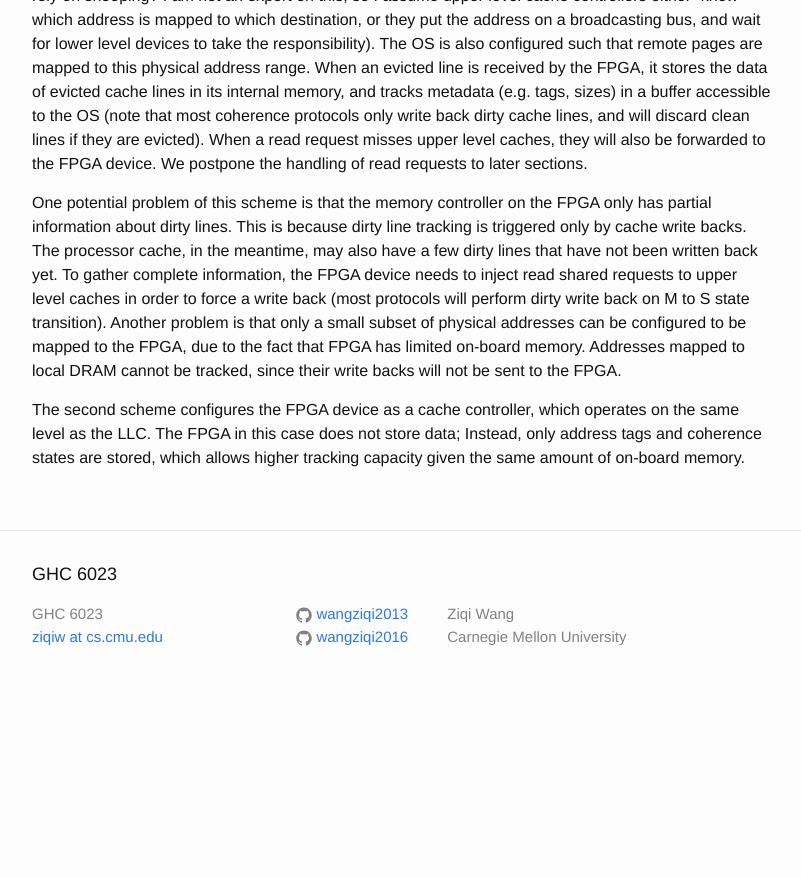
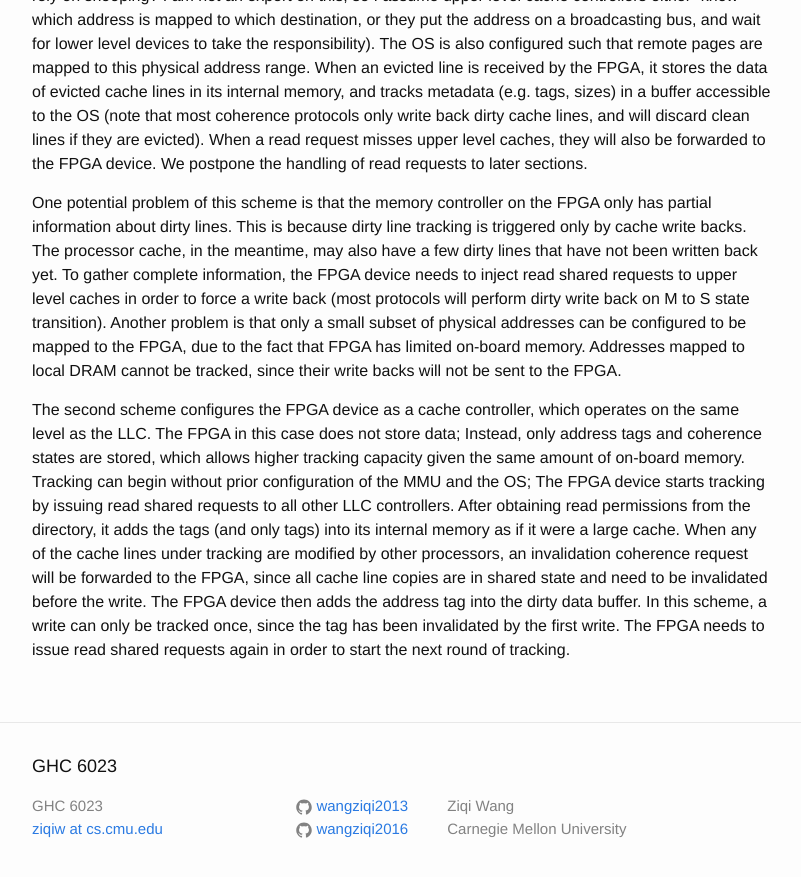
Before and after one commit to wangziqi2013/wangziqi2013.github.io, a Jekyll site: the page built from _posts/2019-11-13-pberry.markdown, in a window 1280 px wide and 900 px high, scrolled down 1051 px. Shown: the top 877 px of the window, without its empty margins (238-1039 px from the left). Built offline with Jekyll 4.4.1, drawn with Linux system fonts in a browser that asks for light colours; before the commit the page ends 1759 px from its top, so only the background shows below that.

Commit message:
Adding second scheme

```diff
--- a/_posts/2019-11-13-pberry.markdown
+++ b/_posts/2019-11-13-pberry.markdown
@@ -52,4 +52,11 @@ DRAM cannot be tracked, since their write backs will not be sent to the FPGA.
 
 The second scheme configures the FPGA device as a cache controller, which operates on the same level as the LLC. The
 FPGA in this case does not store data; Instead, only address tags and coherence states are stored, which allows higher
-tracking capacity given the same amount of on-board memory.
+tracking capacity given the same amount of on-board memory. Tracking can begin without prior configuration of the
+MMU and the OS; The FPGA device starts tracking by issuing read shared requests to all other LLC controllers. After
+obtaining read permissions from the directory, it adds the tags (and only tags) into its internal memory as if it were
+a large cache. When any of the cache lines under tracking are modified by other processors, an invalidation coherence request
+will be forwarded to the FPGA, since all cache line copies are in shared state and need to be invalidated before the
+write. The FPGA device then adds the address tag into the dirty data buffer. In this scheme, a write can only be
+tracked once, since the tag has been invalidated by the first write. The FPGA needs to issue read shared requests again
+in order to start the next round of tracking.
```
